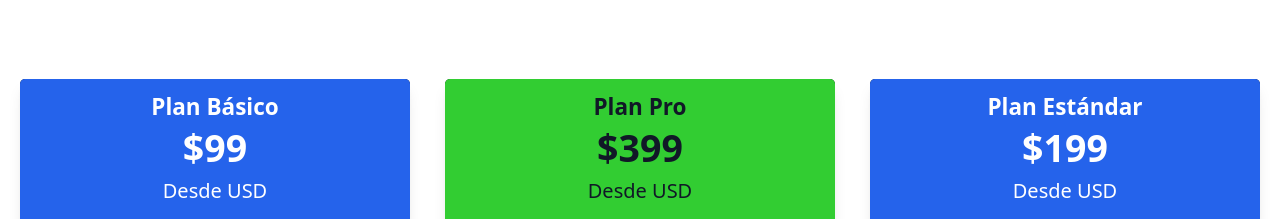
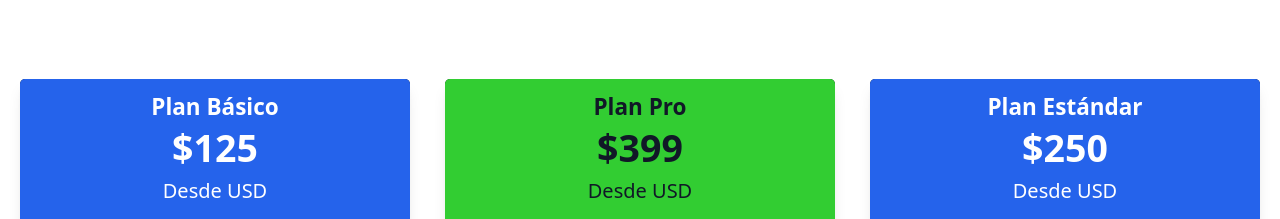
Before and after one commit to Flavioarzamendia/portfolionextjs-v.2, a Next.js app: page / in a window 1280 px wide. Shown: the part 2984-3203 px from the top of the page. Built offline with nearby package versions, Linux system fonts and the light colour scheme.

Commit message:
actualizar

```diff
--- a/components/inicio.js
+++ b/components/inicio.js
@@ -337,7 +337,7 @@ const Inicio = () => {
             ">
               <div className="p-6 bg-blue-600 text-white text-center">
                 <h3 className="text-4xl font-bold mb-4">Plan Básico</h3>
-                <p className="text-6xl font-bold mb-4">$99</p>
+                <p className="text-6xl font-bold mb-4">$125</p>
                 <p className="mb-6">Desde USD</p>
               </div>
               <div className="p-6 px-10">
@@ -421,7 +421,7 @@ const Inicio = () => {
             transition ease-in-out delay-150 lg:hover:-translate-y-1 lg:hover:scale-110 lg:duration-300 ">
               <div className="p-6 bg-blue-600 text-white text-center">
                 <h3 className="text-4xl font-bold mb-4">Plan Estándar</h3>
-                <p className="text-6xl font-bold mb-4">$199</p>
+                <p className="text-6xl font-bold mb-4">$250</p>
                 <p className="mb-6">Desde USD</p>
               </div>
               <div className="p-6 px-10">
--- a/components/ofrece.js
+++ b/components/ofrece.js
@@ -148,7 +148,7 @@ const   Ofrece = () => {
             ">
               <div className="p-6 bg-blue-600 text-white text-center">
                 <h3 className="text-4xl font-bold mb-4">Plan Básico</h3>
-                <p className="text-6xl font-bold mb-4">$99</p>
+                <p className="text-6xl font-bold mb-4">$125</p>
                 <p className="mb-6">Desde USD</p>
               </div>
               <div className="p-6 px-10">
@@ -230,7 +230,7 @@ const   Ofrece = () => {
             transition ease-in-out delay-150 lg:hover:-translate-y-1 lg:hover:scale-110 lg:duration-300 ">
               <div className="p-6 bg-blue-600 text-white text-center">
                 <h3 className="text-4xl font-bold mb-4">Plan Estándar</h3>
-                <p className="text-6xl font-bold mb-4">$199</p>
+                <p className="text-6xl font-bold mb-4">$250</p>
                 <p className="mb-6">Desde USD</p>
               </div>
               <div className="p-6 px-10">
```
